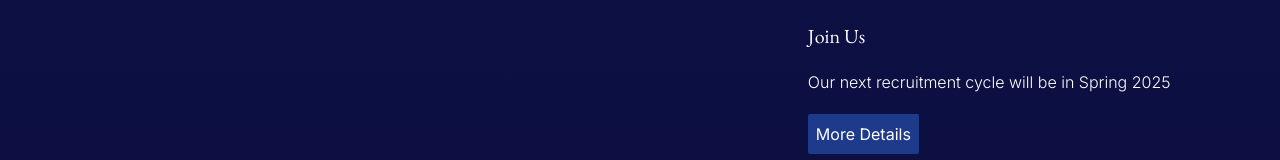
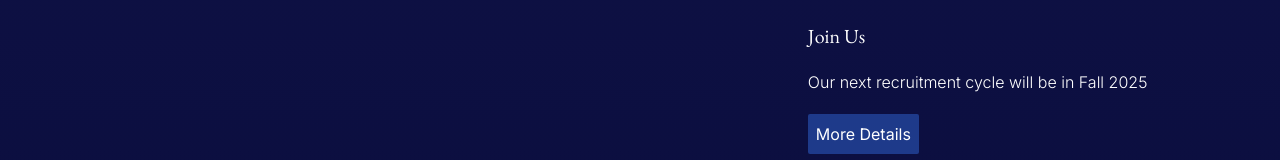
Before and after one commit to Bruin-Studio-Strategies/BSSWebsite, a React (Vite) app in the folder bss-web/: page / in a window 1280 px wide. Shown: the part 2715-2875 px from the top of the page. Built offline with nearby package versions, Linux system fonts and the light colour scheme.

Commit message:
update recruitment date

```diff
--- a/bss-web/src/pages/Landing/sections/Team.jsx
+++ b/bss-web/src/pages/Landing/sections/Team.jsx
@@ -30,7 +30,7 @@ export default function Team() {
         </p>
         <h4 className="font-serif mt-10 text-xl">Join Us</h4>
         <p className="my-5 px-10 sm:px-0">
-          Our next recruitment cycle will be in Spring 2025
+          Our next recruitment cycle will be in Fall 2025
         </p>
         <Link to="/recruitment">
           <button className="text-white bg-blue-900 hover:bg-blue-800 rounded-sm p-2">
```
